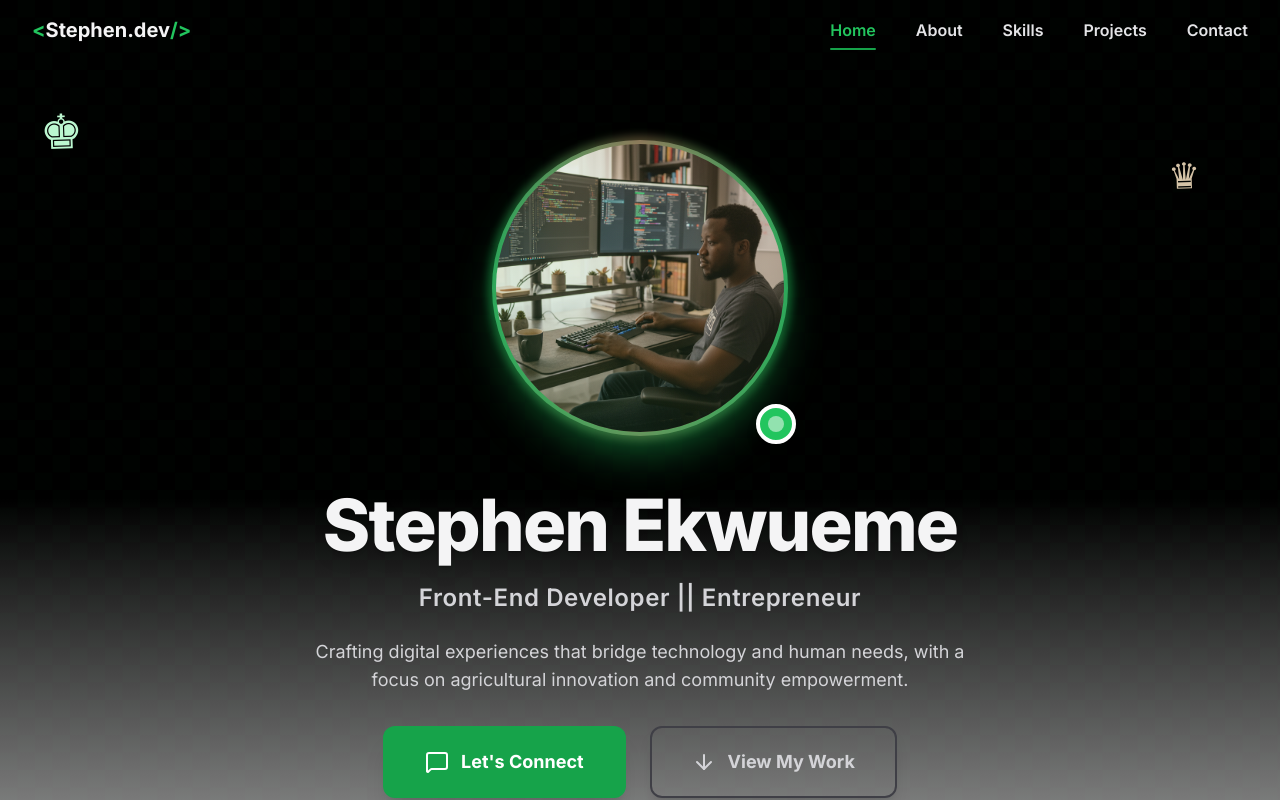
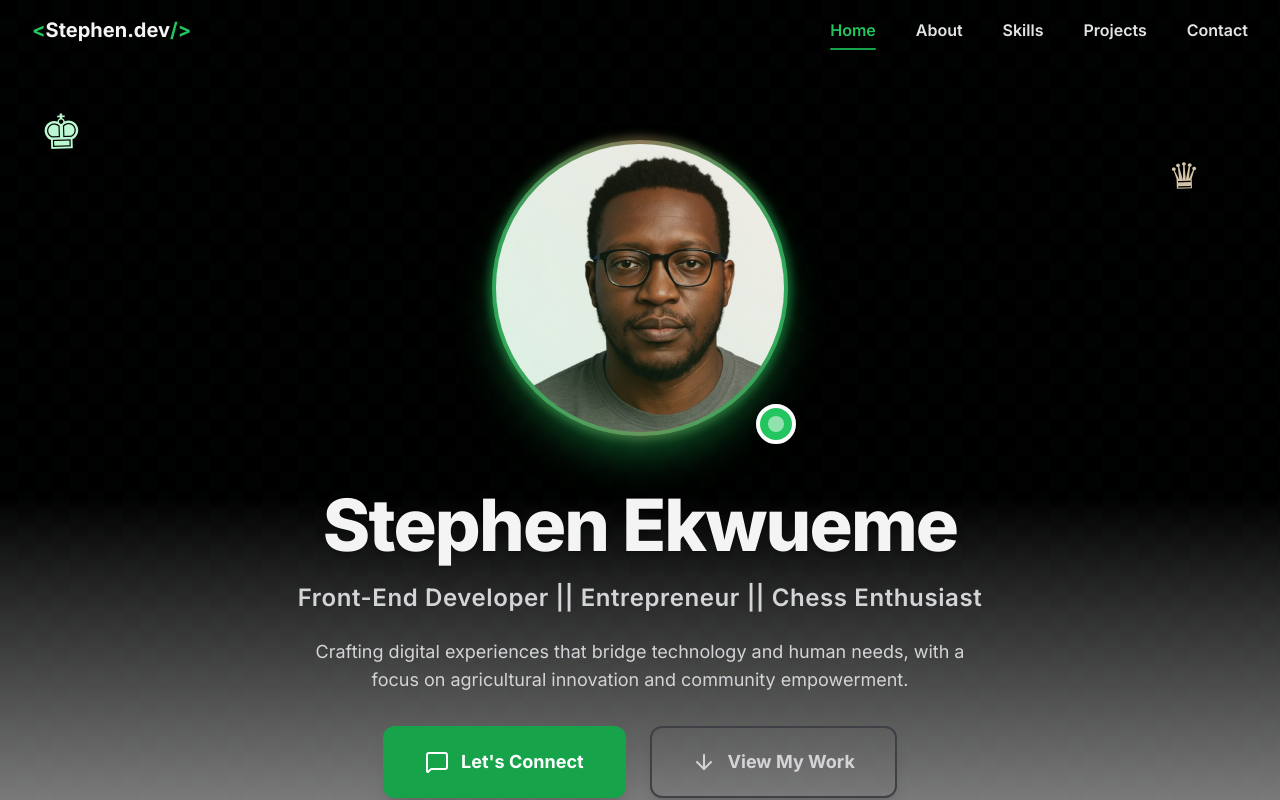
Before and after one commit to SteveeOreo/my-portfolio, a React (Vite) app in the folder my-portfolio/: page / in a window 1280 px wide. Shown: the top 800 px of the page. Built offline with nearby package versions, Linux system fonts and the light colour scheme.

Commit message:
changed my display picture on homepage

```diff
--- a/my-portfolio/src/components/sections/Contact.jsx
+++ b/my-portfolio/src/components/sections/Contact.jsx
@@ -288,7 +288,7 @@ const Contact = () => {
                       onChange={handleInputChange}
                       required
                       className="w-full px-4 py-3 border border-neutral-600 bg-neutral-700 text-neutral-100 rounded-lg focus:ring-2 focus:ring-primary-500 focus:border-primary-500 transition-colors duration-300"
-                      placeholder="your.email@example.com"
+                      placeholder="Your.email@example.com"
                     />
                   </div>
                 </div>
--- a/my-portfolio/src/components/sections/Home.jsx
+++ b/my-portfolio/src/components/sections/Home.jsx
@@ -1,7 +1,7 @@
 import React from 'react';
 import { motion } from 'framer-motion';
 import { ChevronDown, Github, Linkedin, Mail, MessageSquare, ArrowDown } from 'lucide-react';
-import profileImage from '../../images/me.PNG';
+import profileImage from '../../images/Me.JPG';
 
 const Home = () => {
   const containerVariants = {
@@ -118,7 +118,8 @@ const Home = () => {
             <img
               src={profileImage}
               alt="Stephen Ekwueme"
-              className="relative w-48 h-48 sm:w-56 sm:h-56 lg:w-64 lg:h-64 xl:w-72 xl:h-72 rounded-full object-cover border-6 border-white shadow-2xl shadow-primary-500/60 transition-all duration-500 group-hover:scale-110 group-hover:shadow-3xl group-hover:shadow-primary-500/80"
+              className="relative w-48 h-48 sm:w-56 sm:h-56 lg:w-64 lg:h-64 xl:w-72 xl:h-72 rounded-full object-cover object-center border-6 border-white shadow-2xl shadow-primary-500/60 transition-all duration-500 group-hover:scale-110 group-hover:shadow-3xl group-hover:shadow-primary-500/80"
+              style={{ objectPosition: 'center top' }}
             />
             <div className="absolute inset-0 rounded-full bg-gradient-to-tr from-primary-600/15 to-earth-600/15 group-hover:from-primary-600/20 group-hover:to-earth-600/20 transition-all duration-300"></div>
             <div className="absolute -bottom-3 -right-3 w-10 h-10 bg-green-500 rounded-full border-4 border-white flex items-center justify-center shadow-lg">
@@ -137,7 +138,7 @@ const Home = () => {
             </span>
           </h1>
           <p className="text-lg sm:text-xl lg:text-2xl text-neutral-300 font-semibold tracking-wide">
-            Front-End Developer || Entrepreneur
+            Front-End Developer || Entrepreneur || Chess Enthusiast
           </p>
         </motion.div>
 
```
Also changed, not shown: my-portfolio/src/images/Me.JPG (added), my-portfolio/src/images/me.PNG (deleted).
